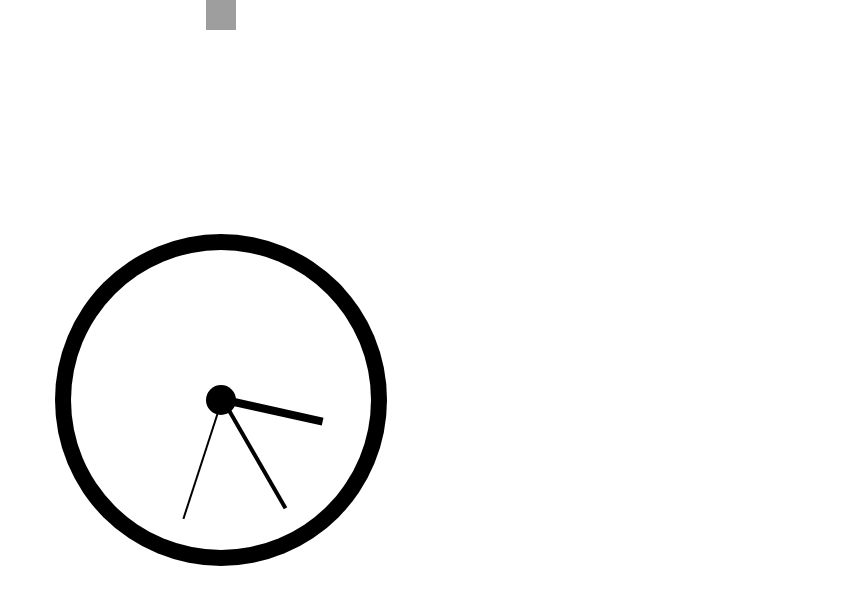
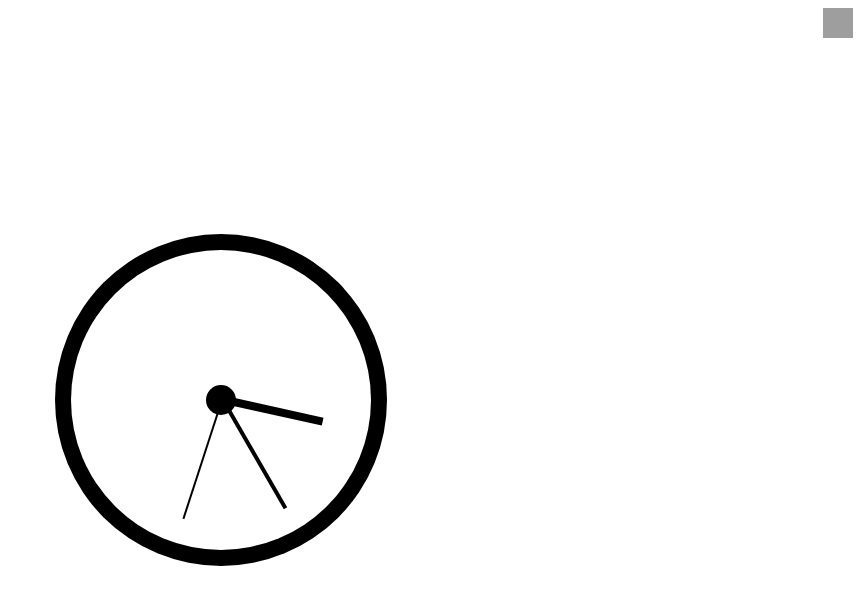
Before and after one commit to faizanu94/clock, a React (Create React App) app: page / in a window 1280 px wide. Shown: the top 604 px of the page, without its empty margins (419-1280 px from the left). Built offline with nearby package versions, Linux system fonts and the light colour scheme; grey boxes are pictures that could not be loaded.

Commit message:
Update App.css

```diff
--- a/src/App.css
+++ b/src/App.css
@@ -5,6 +5,15 @@
 .App-logo {
   height: 40vmin;
   pointer-events: none;
+}
+
+.logo {
+  display: flex;
+  justify-content: flex-end;
+}
+
+.logo-img {
+  margin: 8px;
 }
 
 @media (prefers-reduced-motion: no-preference) {
```
